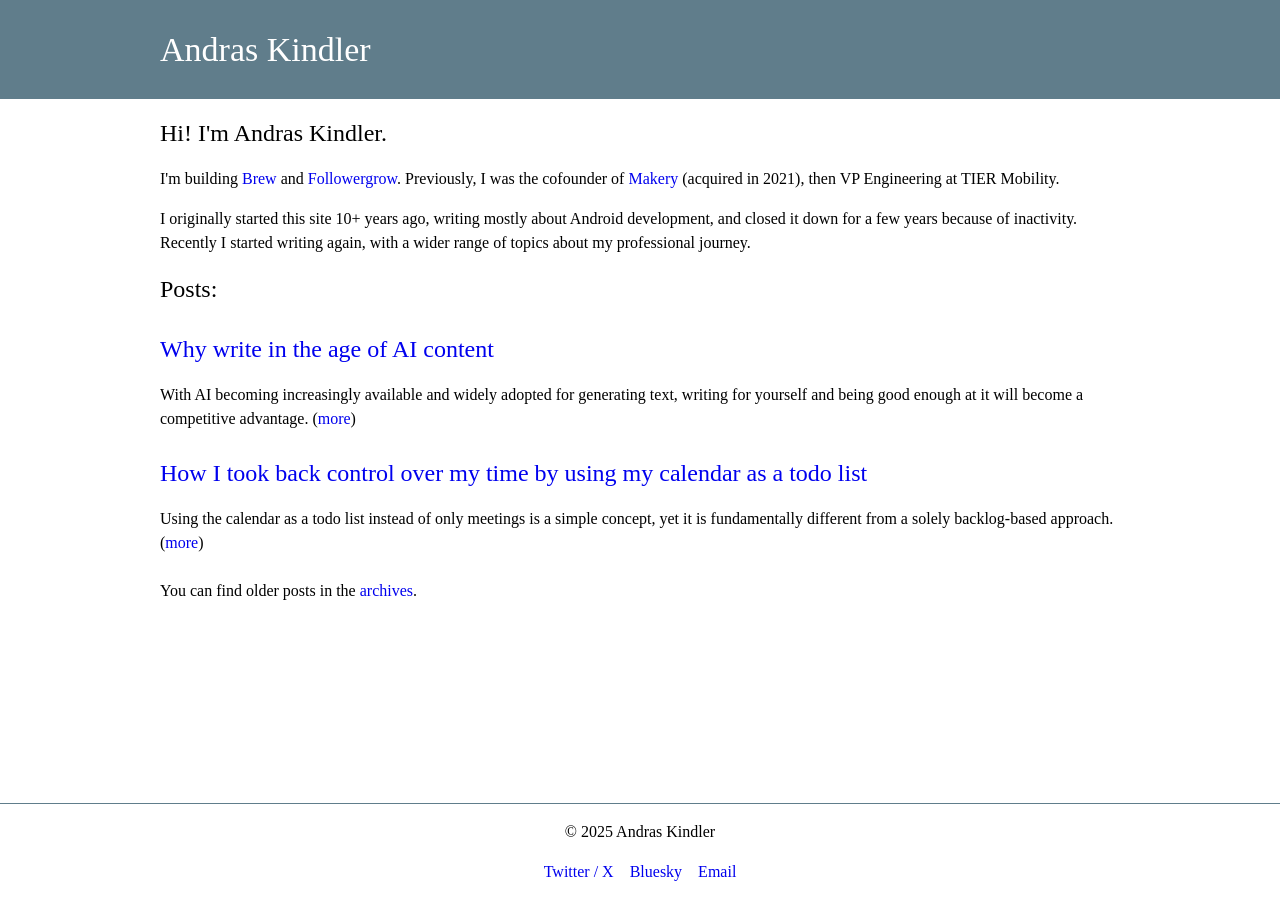
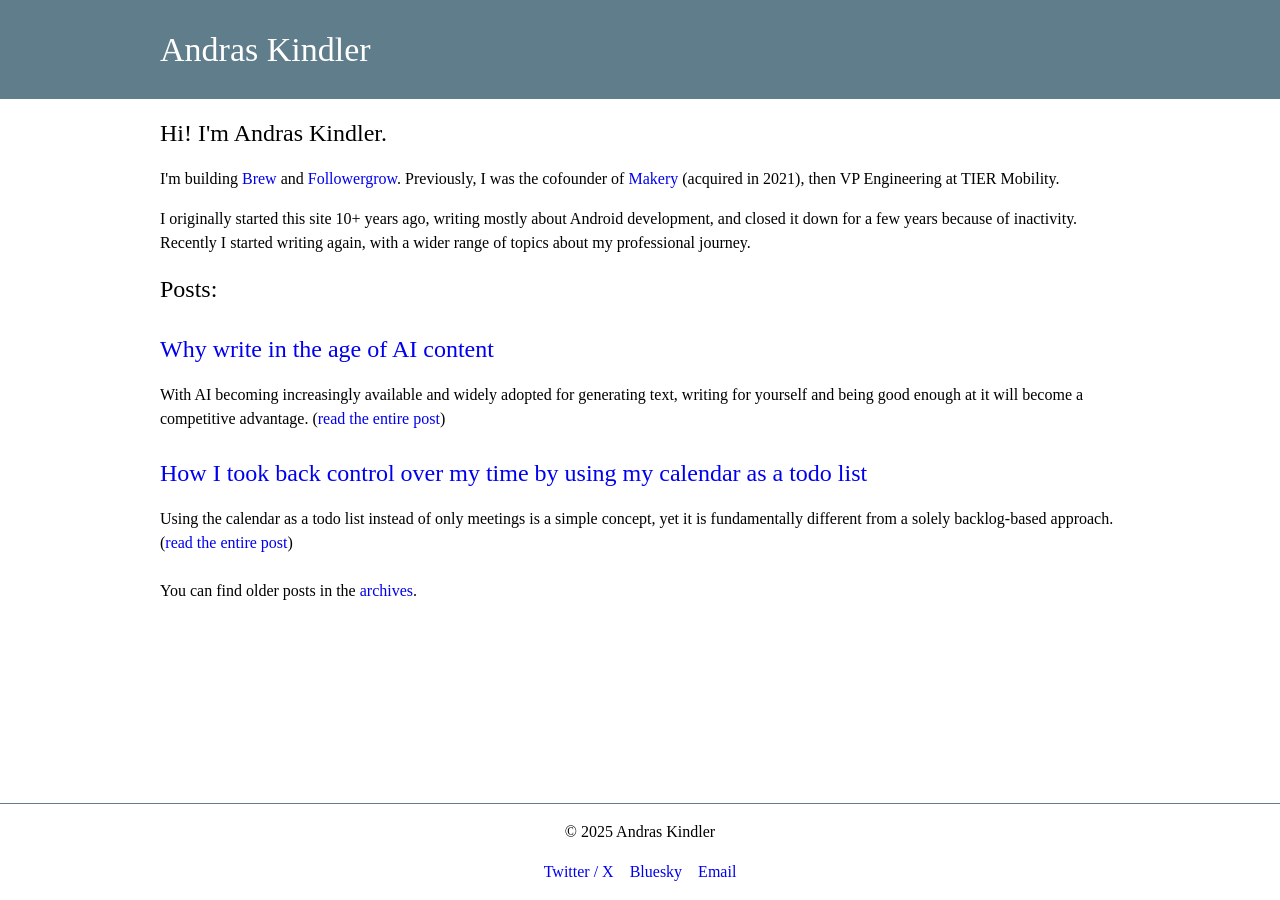
Before and after one commit to andraskindler/andraskindler.github.io, a Jekyll site: the page built from index.markdown, in a window 1280 px wide. Built offline with Jekyll 4.4.1, drawn with Linux system fonts in a browser that asks for light colours; comment, search, counter and statistics services are not loaded.

Commit message:
change the more button to something more descriptive

```diff
--- a/index.markdown
+++ b/index.markdown
@@ -18,7 +18,7 @@ I originally started this site 10+ years ago, writing mostly about Android devel
             <h2>
       		    <a href="{{ post.url }}">{{ post.title }}</a>
             </h2>
-      		<p class="post-excerpt">{{ post.excerpt }} (<a href="{{ post.url }}">more</a>)</p>
+      		<p class="post-excerpt">{{ post.excerpt }} (<a href="{{ post.url }}">read the entire post</a>)</p>
 		</li>
         {% endif %}
     {% endfor %}
```
